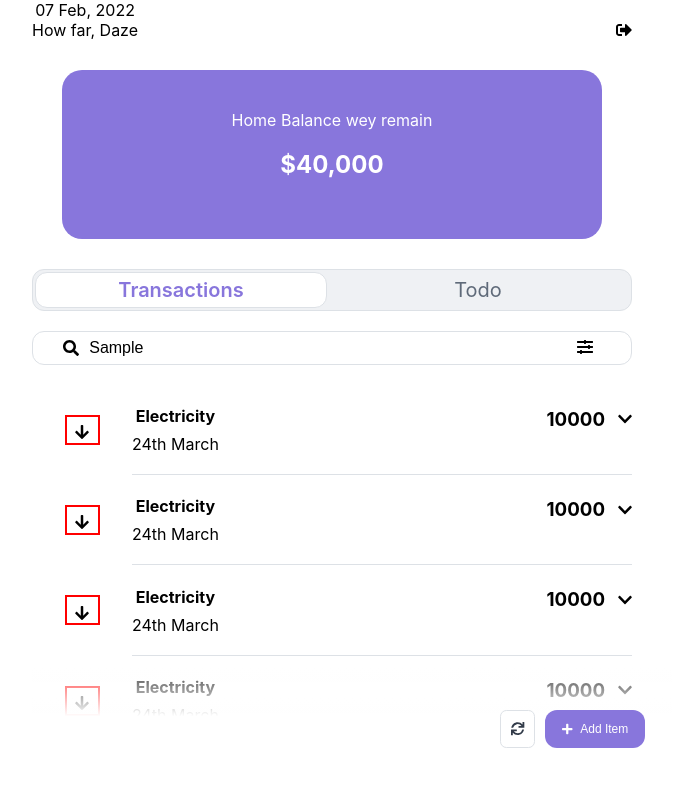
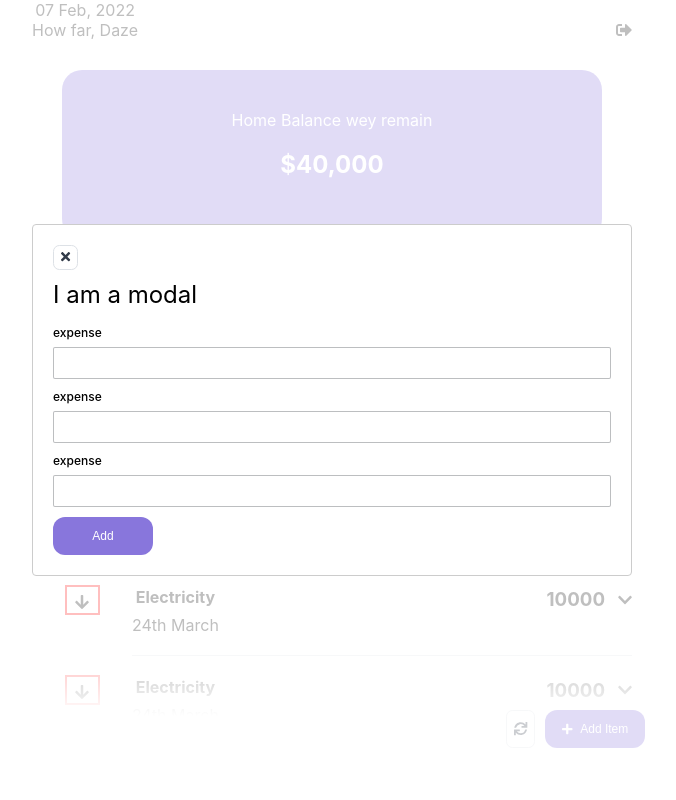
Before and after one commit to thisisobate/track-every-expense, a React (Create React App) app: page / in a window 1280 px wide. Both pictures are taken after typing "Sample" into the empty fields and a click on the button "Add Item". Shown: the top 800 px of the page, without its empty margins (308-984 px from the left). Built offline with nearby package versions, Linux system fonts and the light colour scheme; the HTML template or start-up script is replaced by a standard one.

Commit message:
add modal and dropdown functionality

```diff
--- a/package.json
+++ b/package.json
@@ -15,6 +15,7 @@
     "@types/react-dom": "^16.9.14",
     "react": "^17.0.2",
     "react-dom": "^17.0.2",
+    "react-modal": "^3.14.4",
     "react-scripts": "5.0.0",
     "typescript": "^4.5.5",
     "web-vitals": "^0.2.4",
@@ -54,5 +55,8 @@
       "last 1 firefox version",
       "last 1 safari version"
     ]
+  },
+  "devDependencies": {
+    "@types/react-modal": "^3.13.1"
   }
 }
--- /dev/null
+++ b/src/components/Card.tsx
@@ -0,0 +1,16 @@
+import * as React from "react";
+import "../styles/card.css";
+
+interface cardProps {
+  title: string;
+  description: string;
+}
+
+export const Card = ({ title, description }: cardProps) => {
+  return (
+    <div className="card">
+      <h5>{title}</h5>
+      <div>{description}</div>
+    </div>
+  );
+};
--- a/src/components/RadioButtonGroup.tsx
+++ b/src/components/RadioButtonGroup.tsx
@@ -11,7 +11,7 @@ export interface RadioButtonProps {
   active: boolean;
   id: string;
   onChange: () => void;
-  onClick: () => void;
+  onClick?: () => void;
   fullWidth?: boolean;
   "aria-label"?: string;
   children?: React.ReactNode;
--- a/src/components/TableList.tsx
+++ b/src/components/TableList.tsx
@@ -1,7 +1,12 @@
 import React from "react";
 import { FontAwesomeIcon } from "@fortawesome/react-fontawesome";
-import { faChevronDown, faArrowDown } from "@fortawesome/free-solid-svg-icons";
-import '../styles/tableList.css';
+import {
+  faChevronDown,
+  faArrowDown,
+  faChevronUp,
+} from "@fortawesome/free-solid-svg-icons";
+import "../styles/tableList.css";
+import { Card } from "./Card";
 
 // enum iconName { arrowDown = "faArrowDown"};
 // type iconName = typeof faArrowDown | typeof faArrowUp;
@@ -16,7 +21,14 @@ interface Props {
 
 export const TableList = (props: Props) => {
   const { iconPrefix, expense, amount, date, itemExpandable = false } = props;
+  const [isOpen, setIsOpen] = React.useState(false);
+
+  const onClick = () => {
+    return setIsOpen(!isOpen);
+  };
+
   return (
+    <>
       <div className="tableListWrapper">
         <div className="first-column">
           {iconPrefix && (
@@ -32,9 +44,25 @@ export const TableList = (props: Props) => {
           </div>
           <div className="third-column">
             <h3>{amount}</h3>
-          {itemExpandable && <FontAwesomeIcon icon={faChevronDown} />}
+            {itemExpandable && !isOpen ? (
+              <FontAwesomeIcon icon={faChevronDown} onClick={onClick} />
+            ) : (
+              <FontAwesomeIcon icon={faChevronUp} onClick={onClick} />
+            )}
           </div>
         </div>
       </div>
+      <div className="tableListWrapper">
+        <div className="first-column"></div>
+        <div className="flex-right-column-2">
+          {isOpen && (
+            <Card
+              title="expense details"
+              description="This is the total details of our expenses for today. Suace code paid on behalf of the house"
+            />
+          )}
+        </div>
+      </div>
+    </>
   );
 };
--- a/src/pages/Dashboard.tsx
+++ b/src/pages/Dashboard.tsx
@@ -4,10 +4,12 @@ import {
   faSignOutAlt,
   faSync,
   faPlus,
+  faTimes,
 } from "@fortawesome/free-solid-svg-icons";
 import { RadioButton } from "../components/RadioButtonGroup";
 import { InputSearch } from "../components/InputSearch";
 import { TableList } from "../components/TableList";
+import Modal from "react-modal";
 import "../styles/dashboard.css";
 
 const radioButtonOptions = [
@@ -94,17 +96,39 @@ const transactionList = [
   },
 ];
 
+const customStyles = {
+  content: {
+    top: "50%",
+    left: "50%",
+    right: "auto",
+    bottom: "auto",
+    transform: "translate(-50%, -50%)",
+    width: "600px",
+    maxWidth: "100%",
+  },
+};
+
 export const DashboardPage = () => {
   const currentDate = new Date();
   const dateTime = currentDate.toString().split(" ");
   const formattedDate = `${dateTime[2]} ${dateTime[1]}, ${dateTime[3]}`;
   const [value, setValue] = React.useState("transactions");
+  const [showModal, setShowModal] = React.useState(false);
 
   const handleOnClick = (option: any) => {
     if (option) {
       return setValue(option.value);
     }
   };
+
+  const openModal = () => {
+    return setShowModal(true);
+  };
+
+  const closeModal = () => {
+    return setShowModal(false);
+  };
+
   return (
     <main className="main">
       <section className="flex-container">
@@ -127,7 +151,7 @@ export const DashboardPage = () => {
             key={`o.label-${i}`}
             onChange={() => handleOnClick(o)}
             onClick={() => handleOnClick(o)}
-            id={`option-${o.value}-${Math.random()}`}
+            id={o.value}
           >
             {o.label}
           </RadioButton>
@@ -137,7 +161,8 @@ export const DashboardPage = () => {
         <InputSearch placeholder="search transactions..." />
       </section>
       <section>
-        {transactionList.map((o, i) => (
+        {value === "transactions" &&
+          transactionList.map((o, i) => (
             <TableList
               key={`o.expense-${i}`}
               expense={o.expense}
@@ -147,13 +172,18 @@ export const DashboardPage = () => {
               iconPrefix={true}
             />
           ))}
+        {value === "todo" && <div>Coming soon!</div>}
       </section>
       <footer style={{ position: "absolute" }}>
         <div className="footer-wrapper">
           <button className="button button-sm button-transparent" type="submit">
             <FontAwesomeIcon icon={faSync} className="button-icon" />
           </button>
-          <button className="button button-md" type="submit">
+          <button
+            className="button button-md"
+            type="submit"
+            onClick={openModal}
+          >
             <FontAwesomeIcon
               icon={faPlus}
               className="button-icon button-icon-left"
@@ -161,6 +191,32 @@ export const DashboardPage = () => {
             Add Item
           </button>
         </div>
+        <Modal
+          isOpen={showModal}
+          onRequestClose={closeModal}
+          style={customStyles}
+          contentLabel="Example Modal"
+        >
+          <button className="button-sm button-transparent" onClick={closeModal}>
+            <FontAwesomeIcon icon={faTimes} className="button-icon" />
+          </button>
+          <div className="modal-title">I am a modal</div>
+          <form>
+            <div className="flex flex-column modal-input space-between">
+              <label>expense</label>
+              <input type="text" />
+            </div>
+            <div className="flex flex-column modal-input">
+              <label>expense</label>
+              <input type="text" />
+            </div>
+            <div className="flex flex-column modal-input">
+              <label>expense</label>
+              <input type="text" />
+            </div>
+            <button className="button button-md">Add</button>
+          </form>
+        </Modal>
       </footer>
     </main>
   );
--- /dev/null
+++ b/src/styles/card.css
@@ -0,0 +1,4 @@
+.card {
+  padding-bottom: 10px;
+  text-align: left;
+}
--- a/src/styles/dashboard.css
+++ b/src/styles/dashboard.css
@@ -6,6 +6,54 @@
 
 .main {
   position: relative;
+}
+
+.flex {
+  display: flex;
+}
+
+.flex-column {
+  flex-direction: column;
+}
+
+.space-between {
+  justify-content: space-between;
+}
+
+.modal-input {
+  margin-bottom: 10px;
+}
+
+.modal-input > input {
+  padding: 0px 8px;
+  background: rgb(255, 255, 255);
+  line-height: 1.5;
+  font-size: 14px;
+  color: rgb(36, 41, 46);
+  border: 1px solid rgba(36, 41, 46, 0.3);
+  position: relative;
+  z-index: 0;
+  border-radius: 2px;
+  height: 32px;
+  width: 100%;
+  flex-grow: 1;
+}
+
+.modal-input > label {
+  font-size: 12px;
+  font-weight: 500;
+  line-height: 1.25;
+  margin-bottom: 7px;
+}
+
+.modal-title {
+  font-size: 1.5rem;
+  font-weight: 400;
+  margin: 10px 0px 16px;
+}
+
+.ReactModal__Overlay {
+  z-index: 1000;
 }
 
 .dashboard {
@@ -49,7 +97,7 @@ button {
 }
 
 .button-sm {
-  padding: 10px;
+  padding: 4px 7px;
   border-radius: 0.4rem;
 }
 
--- a/src/styles/radioButtonGroup.css
+++ b/src/styles/radioButtonGroup.css
@@ -1,7 +1,7 @@
 .radio {
   position: absolute;
   opacity: 0;
-  z-index: -1000;
+  z-index: -100;
 }
 
 .radio:checked + label {
--- a/src/styles/tableList.css
+++ b/src/styles/tableList.css
@@ -4,18 +4,28 @@
   justify-content: space-between;
 }
 
-
 .text-wrapper > h4 {
-    margin-bottom: 8px;
+  margin-bottom: 8px;
 }
 
 .flex-right-column {
   display: flex;
   flex: 5;
   justify-content: space-between;
+}
+
+.flex-right-column-2 {
+  display: flex;
+  flex: 5;
+  justify-content: space-between;
   border-bottom: 1px solid #dde1e6;
   padding-bottom: 20px;
 }
+
+/* .flex-right-column > .card {
+  display: block;
+  width: 100%;
+} */
 
 .first-column {
   flex: 1;
```
Also changed, not shown: 1 other file (tests, documents, lock files or other folders). Lines whose indentation alone changed are shown as unchanged.
